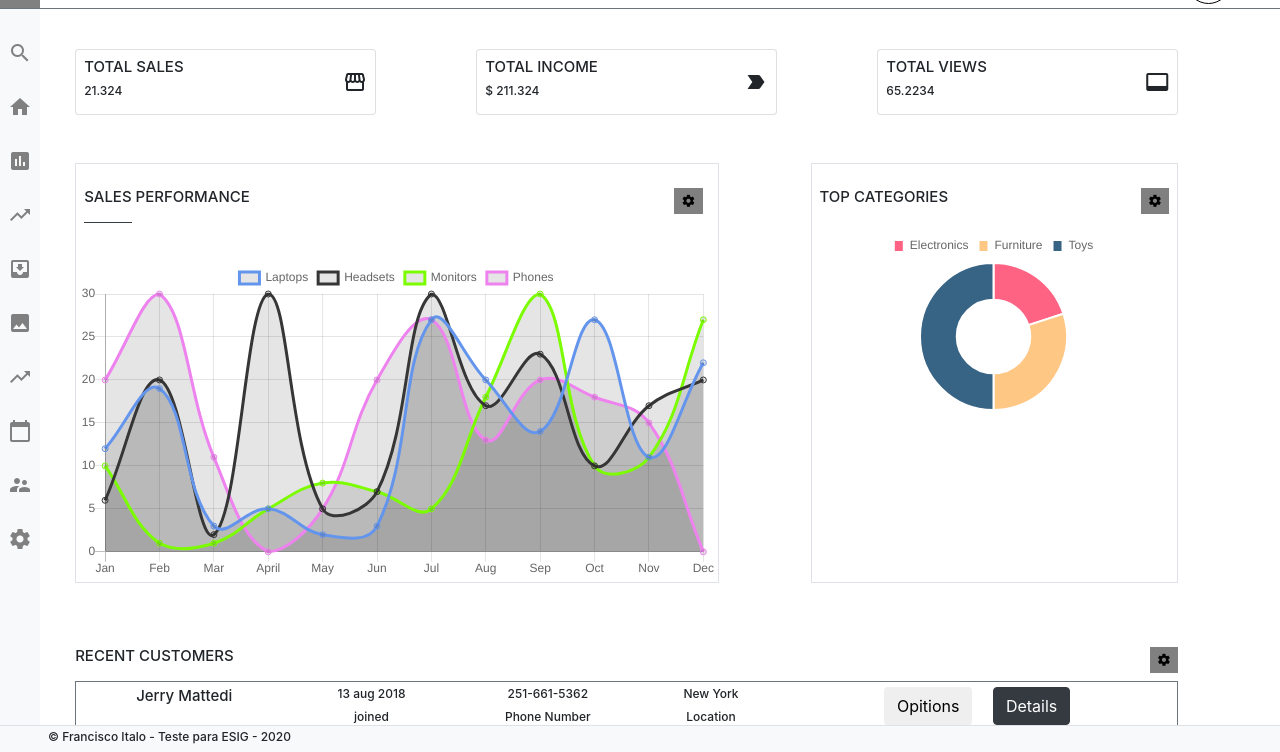
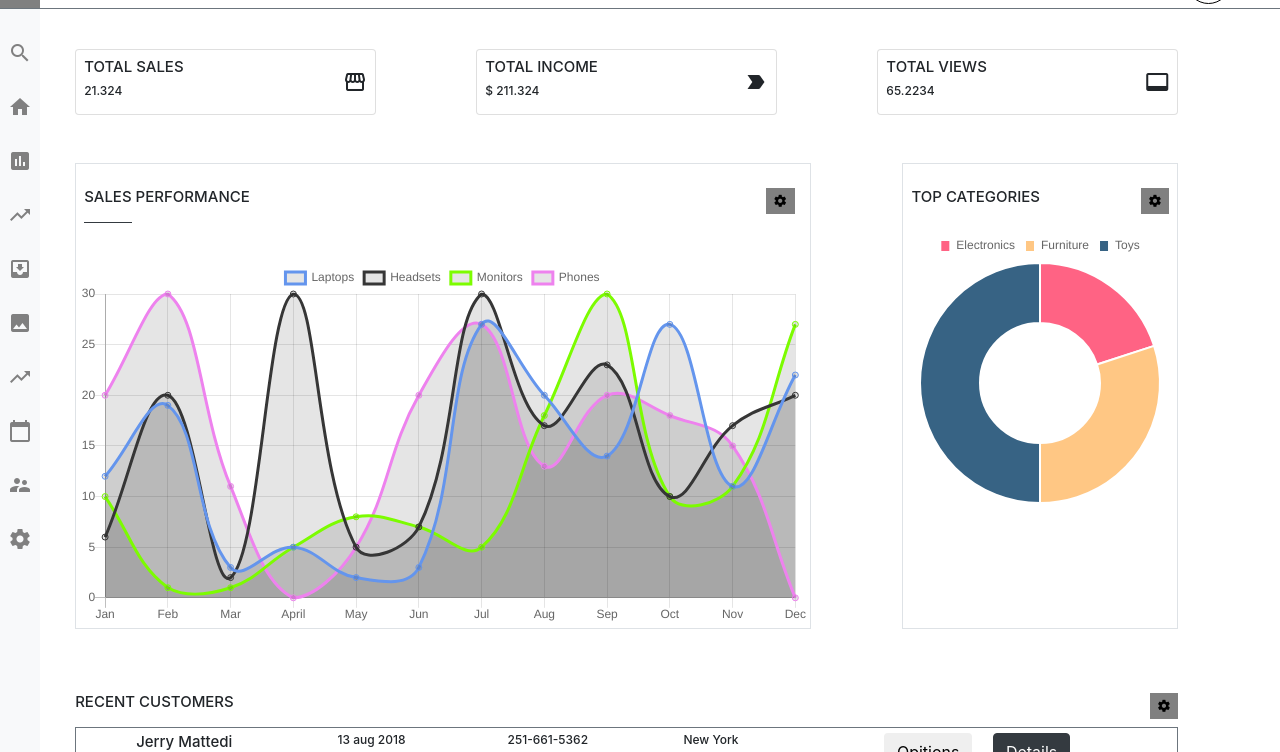
Before and after one commit to italosilva01-zz/esig_test, a plain HTML site: page index.html in a window 1280 px wide. Shown: the part 48-800 px from the top of the page. Drawn offline with nearby package versions, Linux system fonts and the light colour scheme.

Commit message:
layout finalizado

```diff
--- a/index.html
+++ b/index.html
@@ -200,7 +200,7 @@
 
                     <div class="row col-11  d-flex justify-content-between m-0 mt-5 p-0">
                         <!--sales performance-->
-                        <section class="col-7 border border-default pt-4">
+                        <section class="col-8 border border-default pt-4">
                             <!--title-->
                             <div class="d-flex justify-content-between col-12 pl-2">
                                 <h5><span class="border-bottom pb-3 border-dark">SALES</span> PERFORMANCE</h5>
@@ -224,7 +224,7 @@
                         </section>
 
                         <!--top categories-->
-                        <section class="col-4 border border-default pt-4 ">
+                        <section class="col-3 border border-default pt-4 ">
                             <!--title-->
                             <div class="d-flex justify-content-between col-12 p-0 px-2">
                                 <h5>TOP CATEGORIES</h5>
@@ -236,7 +236,7 @@
 
                             </div>
 
-                            <canvas id="top" class="mt-3"></canvas>
+                            <canvas id="top" height="400px" width="400px" class="mt-3"></canvas>
 
 
 
@@ -413,7 +413,7 @@
 
 
     </div>
-    <footer class="col-12 border-top fixed-bottom bg-light d-flex justify-content-start pl-5 pt-1">
+    <footer class="col-12 border-top mt-4 mb-0 bg-light d-flex justify-content-start pl-5 pt-1">
         <h6>&copy Francisco Italo - Teste para ESIG - 2020</h6>
     </footer>
 
--- a/scss/style.scss
+++ b/scss/style.scss
@@ -164,4 +164,5 @@ main {
 
 footer{
     text-align: left;
+    position: absolute;
 }
--- a/teste.js
+++ b/teste.js
@@ -28,6 +28,7 @@ var myChart = new Chart(ctx, {
 
     },
     options: {
+
         scales: {
             yAxes: [{
                 ticks: {
@@ -61,6 +62,7 @@ let topCategories = new Chart(context, {
 
     },
     options:{
+
         legend:{
             labels:{
                 boxWidth:10,
```
Also changed, not shown: css/style.css, 1 other file.
